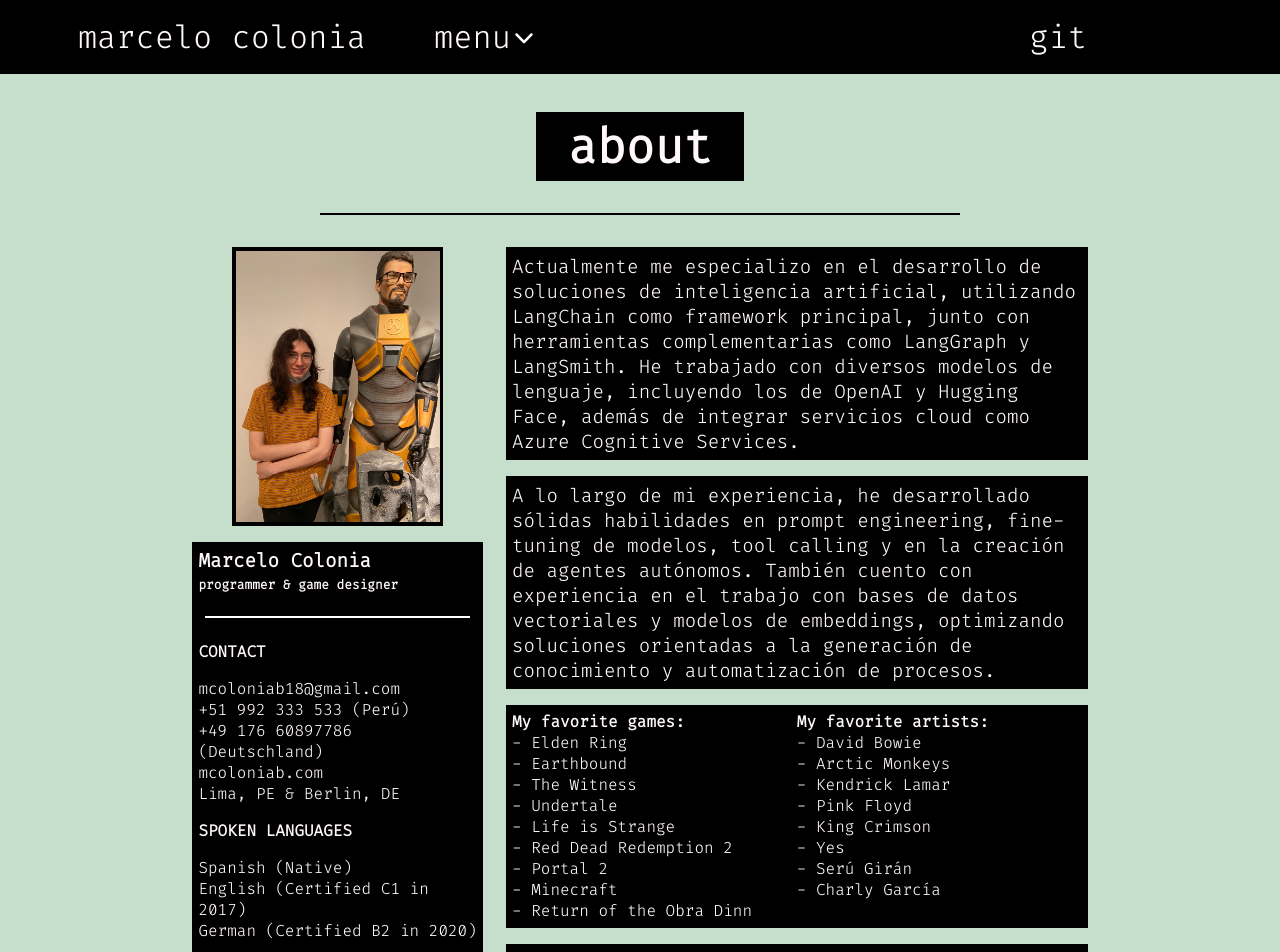
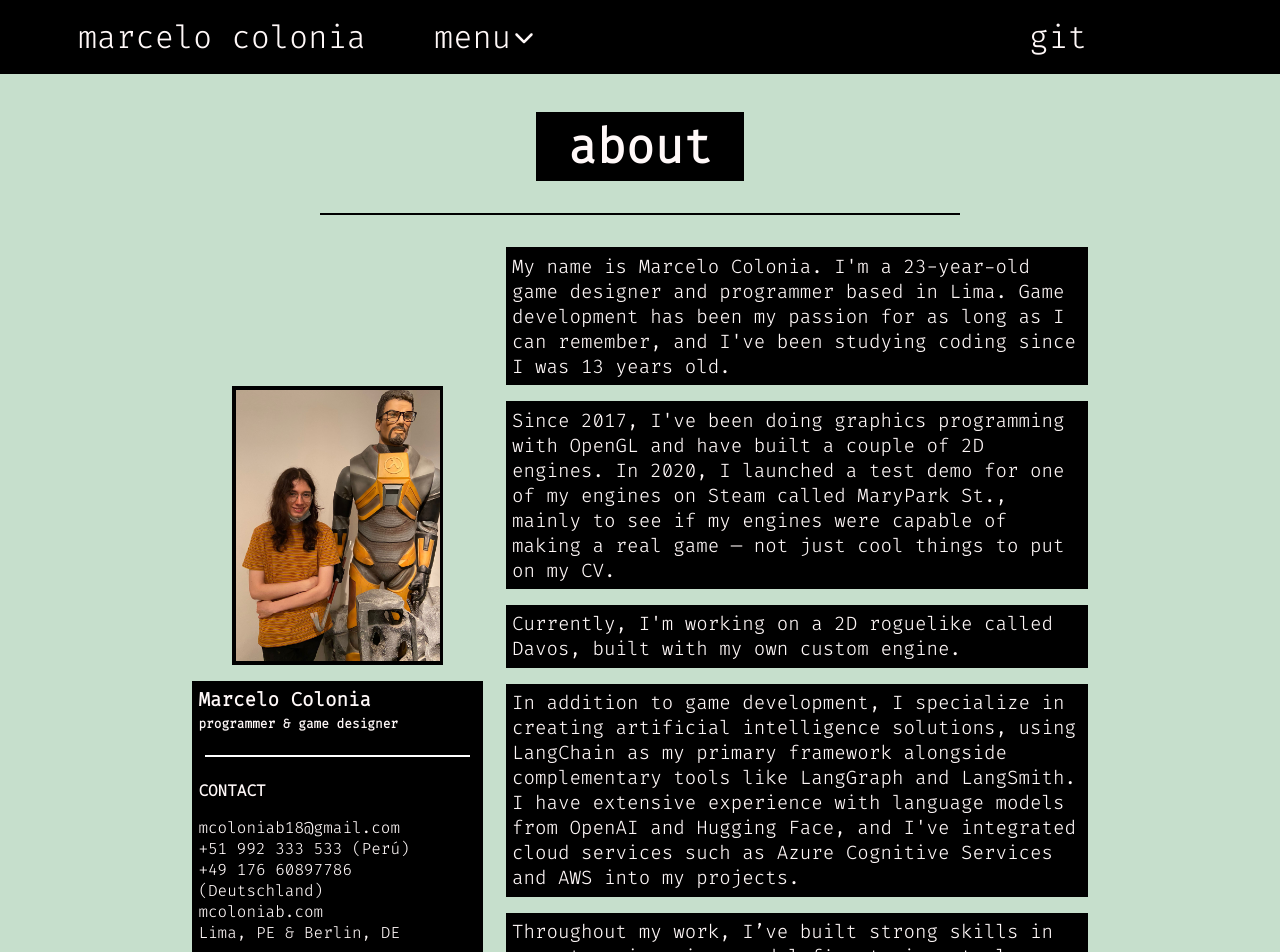
Before and after one commit to HalloweenJack2606/mcoloniab, a React (Create React App) app: page /about in a window 1280 px wide. Shown: the top 952 px of the page. Built offline with nearby package versions, Linux system fonts and the light colour scheme; the HTML template or start-up script is replaced by a standard one.

Commit message:
added ai info english

```diff
--- a/src/screens/about/about.js
+++ b/src/screens/about/about.js
@@ -8,8 +8,11 @@ import Header from "../../components/header/header";
 export default function About() {
 
     const about = [
-        "Actualmente me especializo en el desarrollo de soluciones de inteligencia artificial, utilizando LangChain como framework principal, junto con herramientas complementarias como LangGraph y LangSmith. He trabajado con diversos modelos de lenguaje, incluyendo los de OpenAI y Hugging Face, además de integrar servicios cloud como Azure Cognitive Services.",
-        "A lo largo de mi experiencia, he desarrollado sólidas habilidades en prompt engineering, fine-tuning de modelos, tool calling y en la creación de agentes autónomos. También cuento con experiencia en el trabajo con bases de datos vectoriales y modelos de embeddings, optimizando soluciones orientadas a la generación de conocimiento y automatización de procesos.",
+        "My name is Marcelo Colonia. I'm a 23-year-old game designer and programmer based in Lima. Game development has been my passion for as long as I can remember, and I've been studying coding since I was 13 years old.",
+        "Since 2017, I've been doing graphics programming with OpenGL and have built a couple of 2D engines. In 2020, I launched a test demo for one of my engines on Steam called MaryPark St., mainly to see if my engines were capable of making a real game — not just cool things to put on my CV.",
+        "Currently, I'm working on a 2D roguelike called Davos, built with my own custom engine.",
+        "In addition to game development, I specialize in creating artificial intelligence solutions, using LangChain as my primary framework alongside complementary tools like LangGraph and LangSmith. I have extensive experience with language models from OpenAI and Hugging Face, and I've integrated cloud services such as Azure Cognitive Services and AWS into my projects.",
+        "Throughout my work, I’ve built strong skills in prompt engineering, model fine-tuning, tool calling, and the development of autonomous agents. I also have hands-on experience with vector databases and embedding models, optimizing solutions focused on knowledge generation and process automation."
     ]
 
     const games = ["Elden Ring", "Earthbound", "The Witness", "Undertale", "Life is Strange", "Red Dead Redemption 2", "Portal 2", "Minecraft", "Return of the Obra Dinn"]
```
